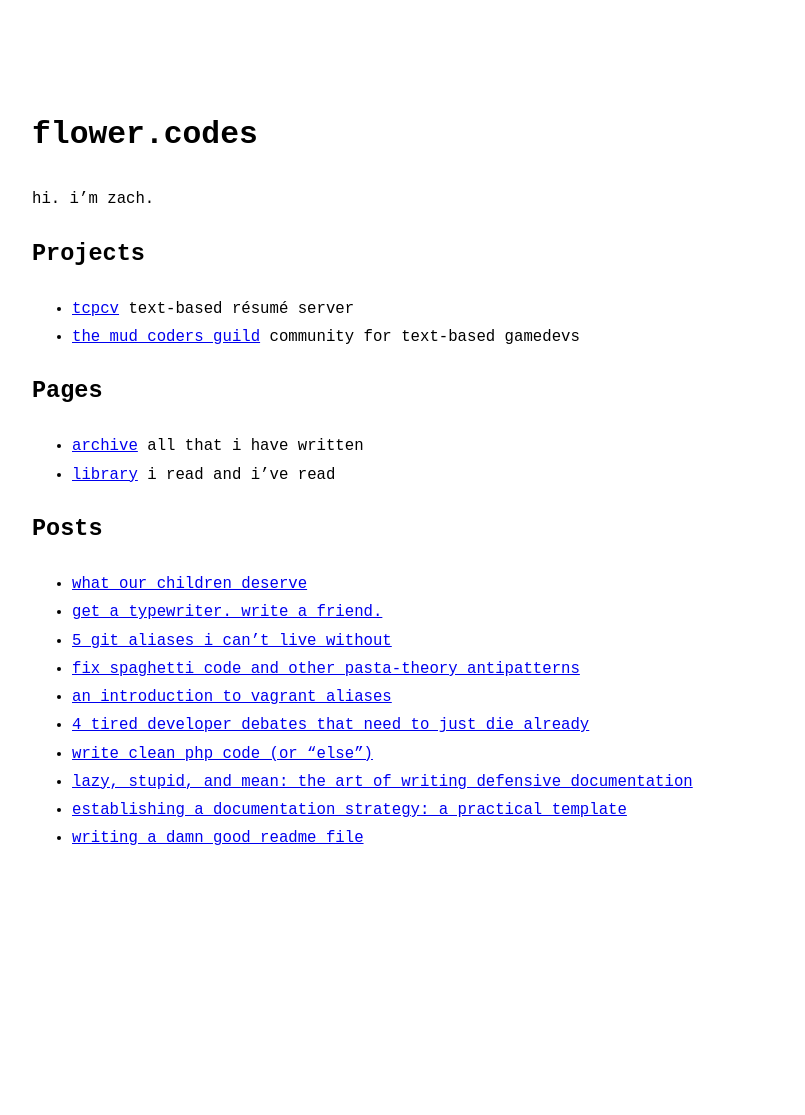
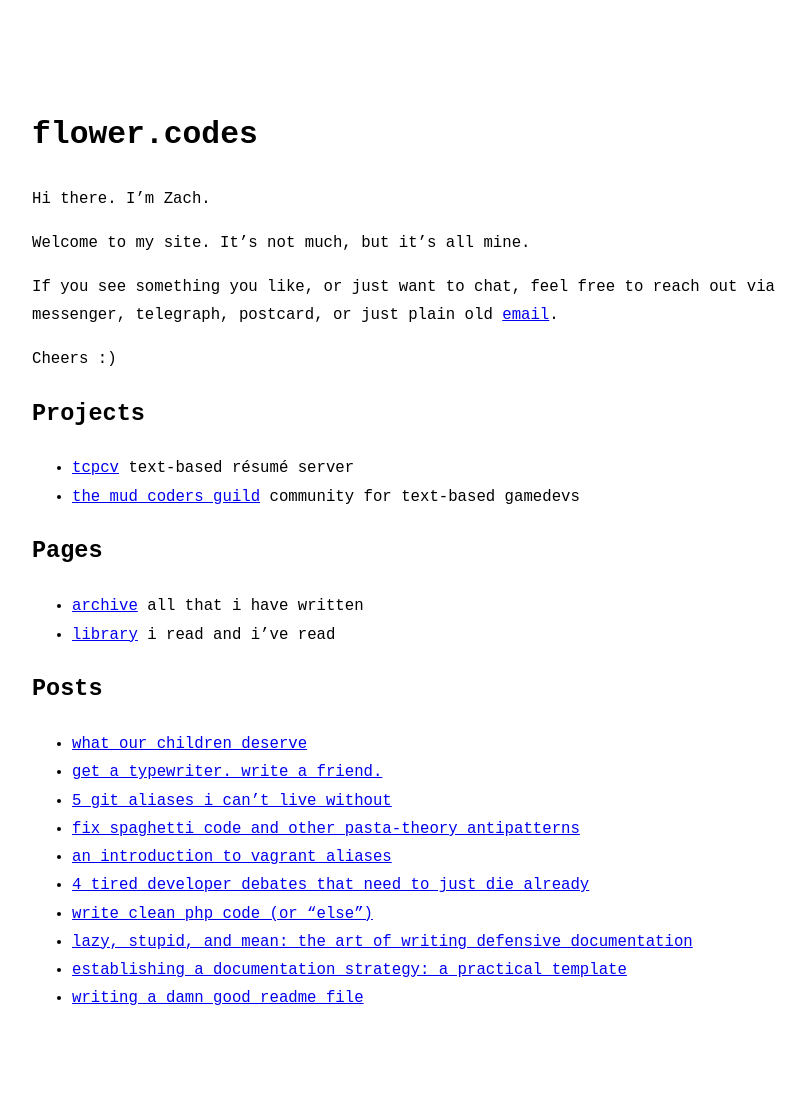
Before and after one commit to zachflower/flower.codes, a Jekyll site: the page built from index.md, in a window 1280 px wide. Shown: the whole page, without its empty margins (230-1035 px from the left). Built offline with Jekyll 4.4.1, drawn with Linux system fonts in a browser that asks for light colours; Markdown is read by kramdown in place of the engine named in the settings; before the commit the page ends 955 px from its top, so only the background shows below that.

Commit message:
update index copy to be a tiny bit more welcoming

```diff
--- a/index.md
+++ b/index.md
@@ -6,7 +6,13 @@ layout: home
 regenerate: true
 ---
 
-hi. i'm zach.
+Hi there. I'm Zach.
+
+Welcome to my site. It's not much, but it's all mine.
+
+If you see something you like, or just want to chat, feel free to reach out via messenger, telegraph, postcard, or just plain old [email](mailto:zach@flower.codes).
+
+Cheers :)
 
 ## Projects
 
```
